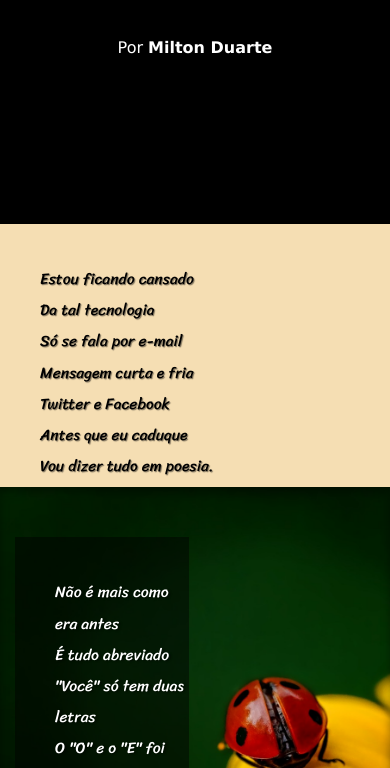
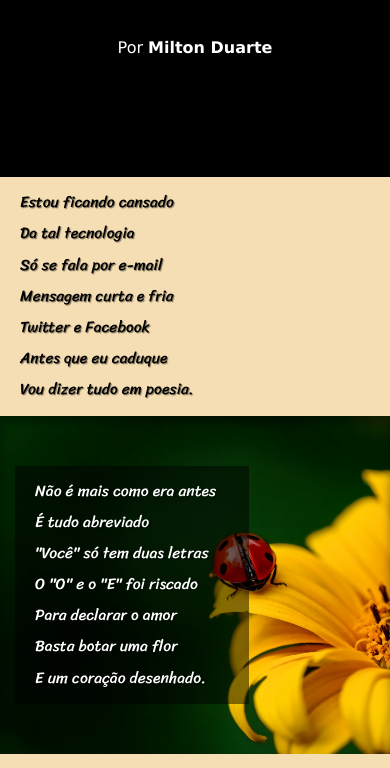
Before and after one commit to arthurssrichard/html-css, a plain HTML site: page desafios/d012/index.html in a window 390 px wide. Shown: the part 76-844 px from the top of the page. Drawn offline with Linux system fonts and the light colour scheme.

Commit message:
Cordel moderno 1.0.1
ajustes na responsividade

```diff
--- a/desafios/d012/style.css
+++ b/desafios/d012/style.css
@@ -11,7 +11,7 @@ body{
 
 header{
     background-color: black;
-    height: 300px;
+    height: 30vh;
     display: block;
     text-align: center;
 }
@@ -43,7 +43,7 @@ main{
 
 section p{
     font-size: 4vw;
-    padding: 40px 5px 5px 40px;
+    padding: 10px 20px;
     line-height: 2;
     border: 50px;
     text-shadow: 1px 1px 1px rgba(0, 0, 0, 0.486);
@@ -56,7 +56,7 @@ section.parallax{
     background-color: rgba(0, 0, 0, 0.479);
     position: relative;
     height: 100%;
-    width: 60%;
+    width: 60vw;
     transform: translateX(-35px);
 }
 
```
